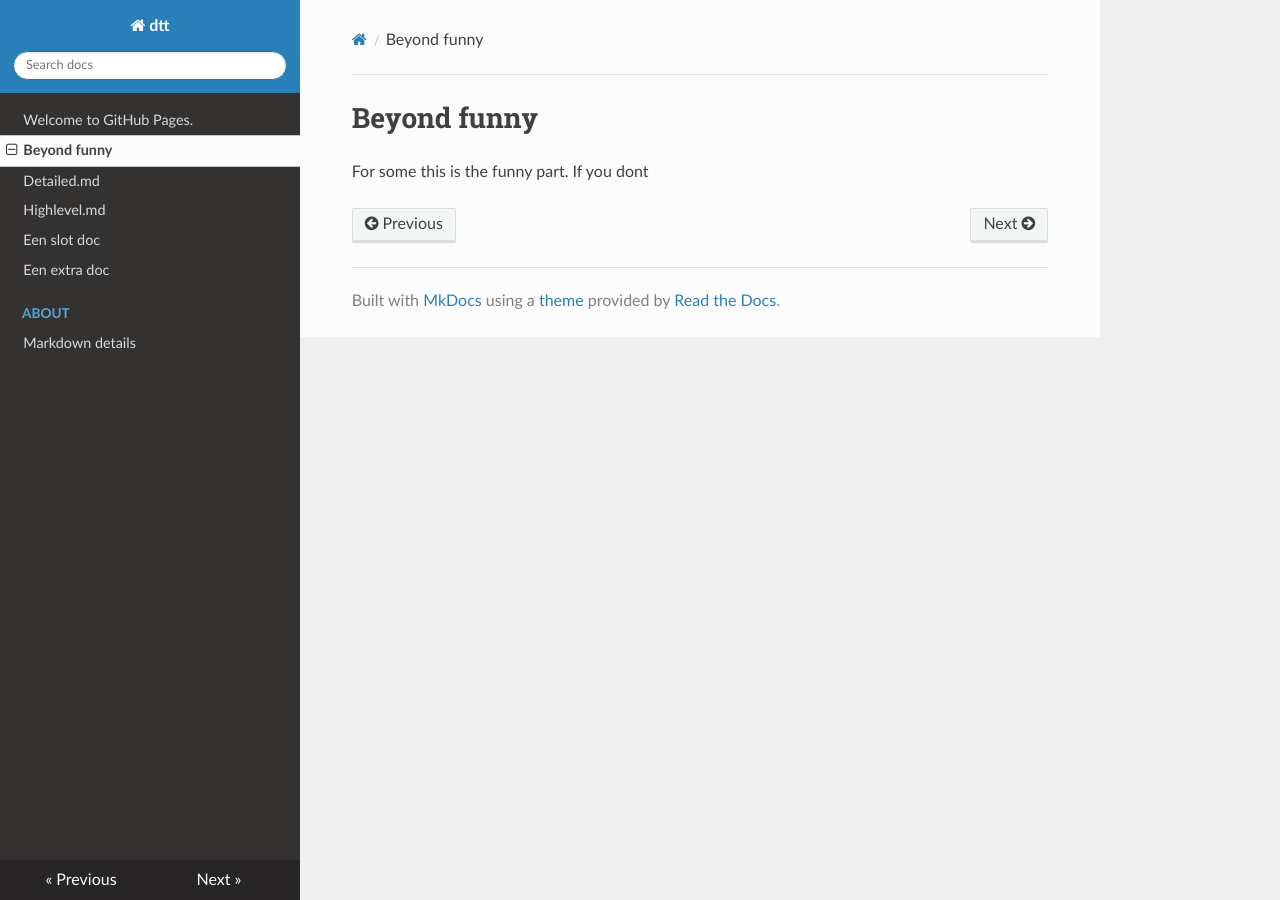
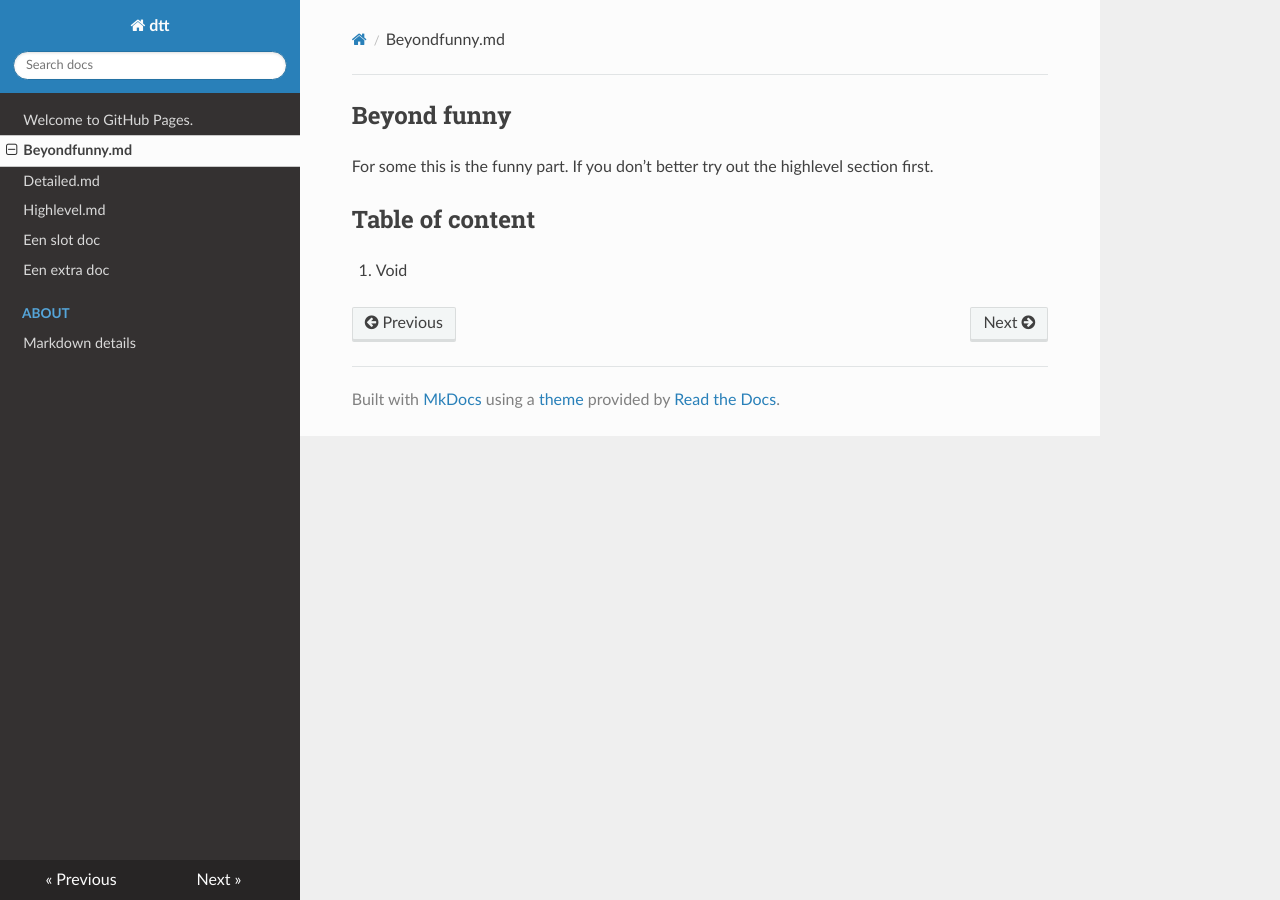
Before and after one commit to rienkdekok/dtt, an MkDocs documentation site: the page built from docs/beyondfunny.md.md, in a window 1280 px wide. Built offline with MkDocs 1.6.1, drawn with Linux system fonts in a browser that asks for light colours; nearby versions of some CDN libraries.

Commit message:
docs/beyondfunny.md.md updated from https://stackedit.io/

```diff
--- a/docs/beyondfunny.md.md
+++ b/docs/beyondfunny.md.md
@@ -1,6 +1,10 @@
 
-# Beyond funny
-For some this is the funny part. If you dont
+## Beyond funny
+For some this is the funny part. If you don’t better try out the highlevel section first.
+
+## Table of content
+1. Void
+
 <!--stackedit_data:
-eyJoaXN0b3J5IjpbLTQ1NDI1NTkyMF19
+eyJoaXN0b3J5IjpbLTU3MDk1MDg5NF19
 -->
```
